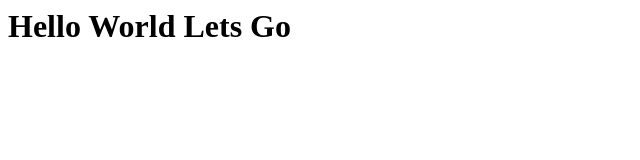
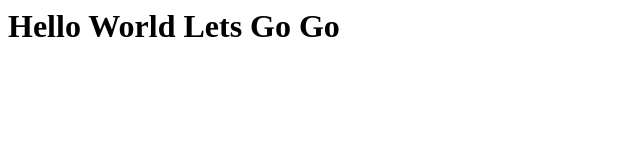
Before and after one commit to drazplay/webapp, a plain HTML site: page index.html in a window 1280 px wide. Shown: the full height of the page, 0-640 px from the left. Drawn offline with Linux system fonts and the light colour scheme.

Commit message:
Adding Go

```diff
--- a/index.html
+++ b/index.html
@@ -1 +1 @@
-<h1>Hello World Lets Go</h1>
+<h1>Hello World Lets Go Go</h1>
```
